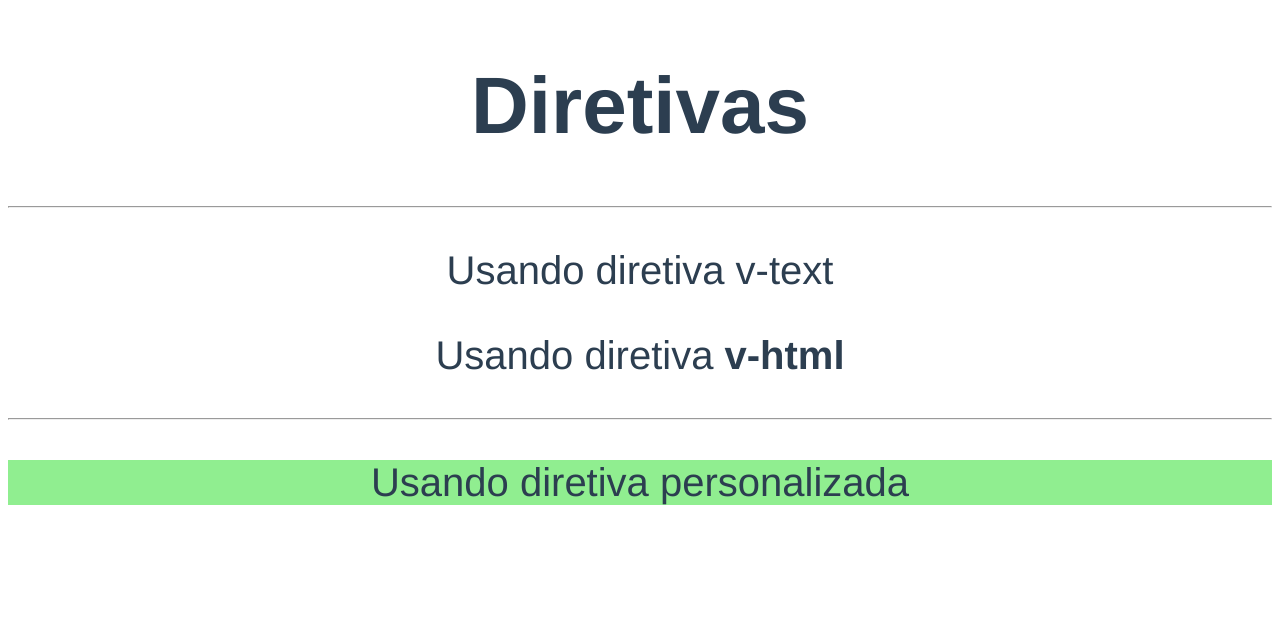
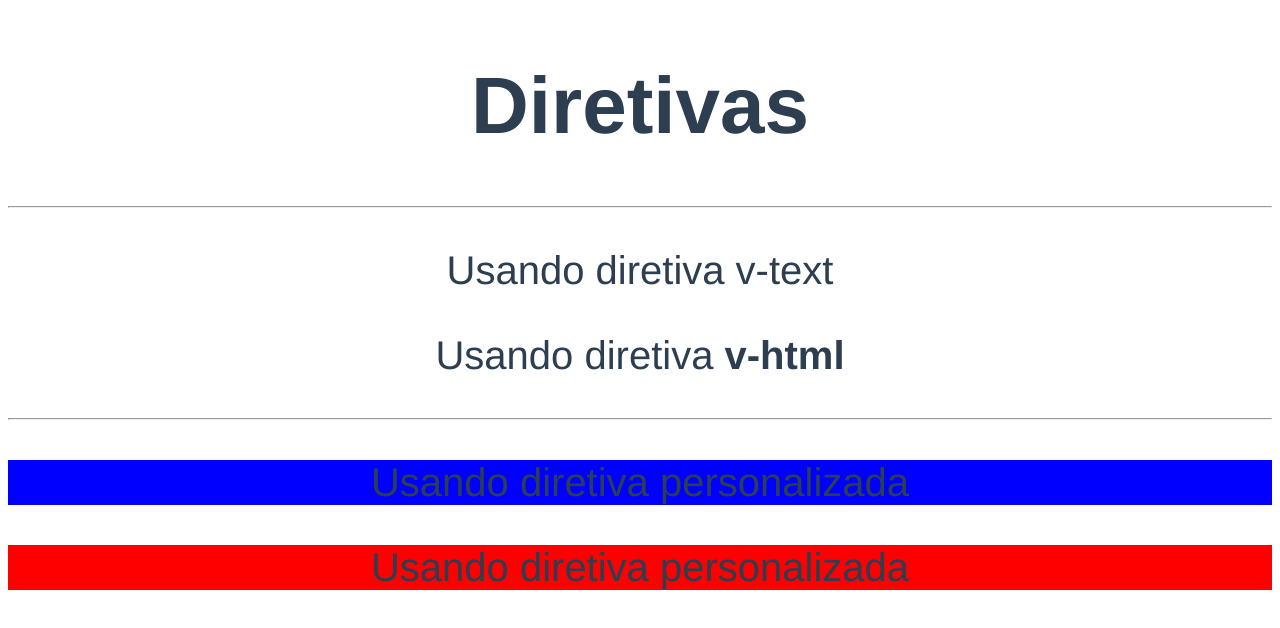
Before and after one commit to robertov8/cursovuejs2modulo1, a Vue app in the folder diretivas-exercicios/: page / in a window 1280 px wide. Shown: the top 628 px of the page. Built offline with nearby package versions, Linux system fonts and the light colour scheme.

Commit message:
181. Passando Valor para Diretiva Personalizada

```diff
--- a/diretivas-exercicios/src/App.vue
+++ b/diretivas-exercicios/src/App.vue
@@ -9,14 +9,19 @@
 
         <hr>
 
-		<p v-destaque>Usando diretiva personalizada</p>
+        <p v-destaque="'blue'">Usando diretiva personalizada</p>
+        <p v-destaque="cor">Usando diretiva personalizada</p>
     </div>
 </template>
 
 <script>
     export default {
-
+        data() {
+            return {
+                cor: 'red'
+            };
         }
+    };
 </script>
 
 <style>
--- a/diretivas-exercicios/src/main.js
+++ b/diretivas-exercicios/src/main.js
@@ -5,7 +5,8 @@
 
 Vue.directive('destaque', {
     bind(el, binding, vnode) {
-        el.style.backgroundColor = 'lightgreen';
+        // el.style.backgroundColor = 'lightgreen';
+        el.style.backgroundColor = binding.value || 'lightgreen';
     }
 });
 
```
Lines whose indentation alone changed are shown as unchanged.
